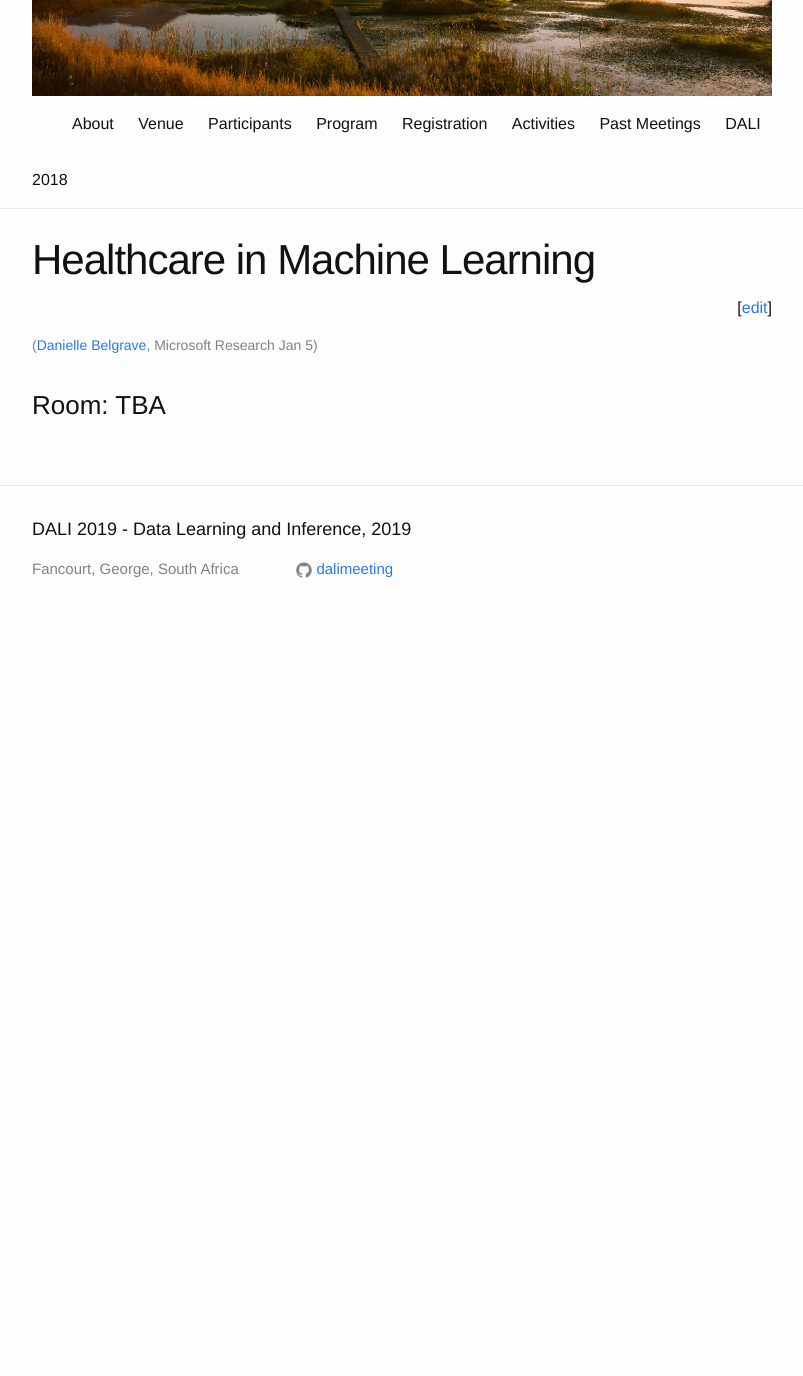
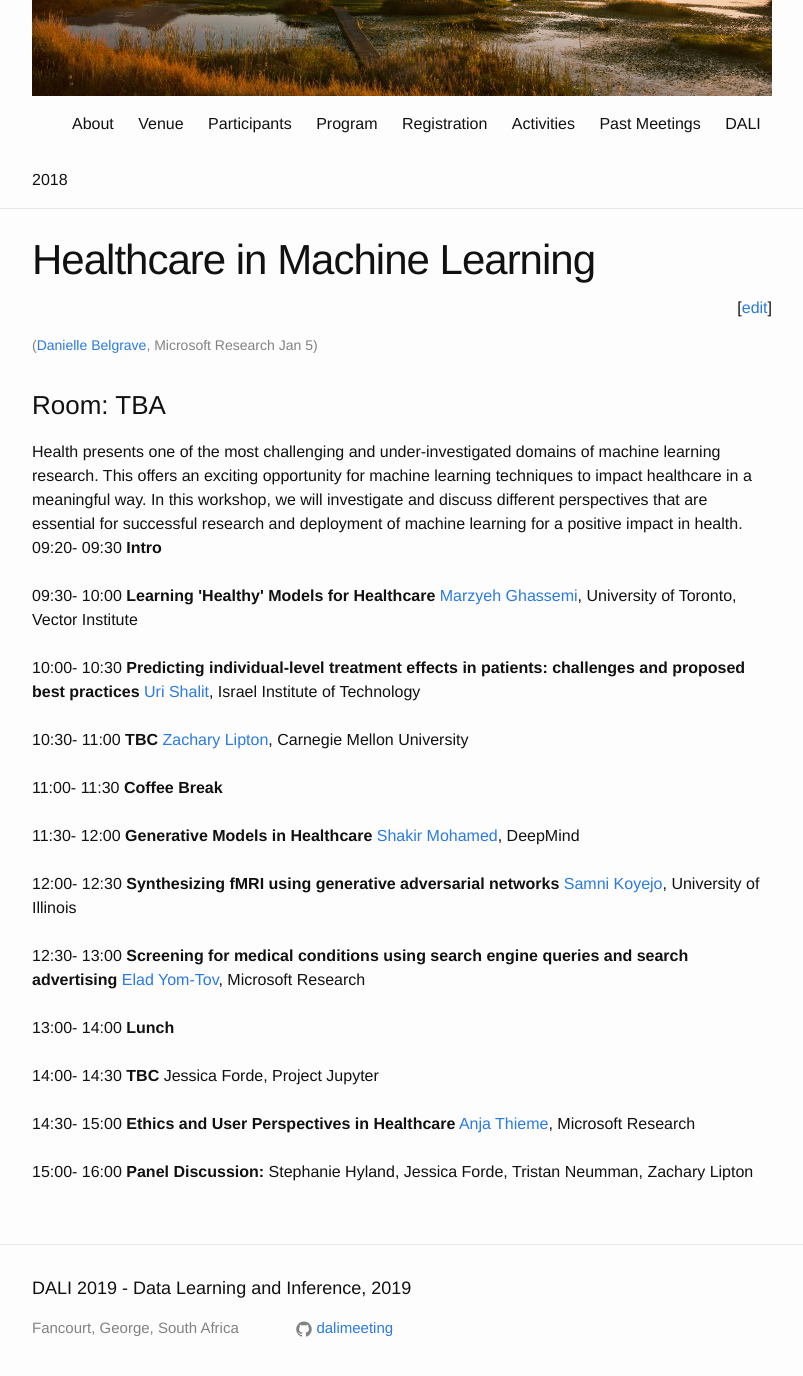
Before and after one commit to dalimeeting/dalimeeting.github.io, a Jekyll site: the page built from _posts/2019-01-05-workshop-HealthcareML.md, in a window 1280 px wide and 1400 px high, scrolled down 255 px. Shown: the top 1376 px of the window, without its empty margins (238-1041 px from the left). Built offline with Jekyll 4.4.1, drawn with Linux system fonts in a browser that asks for light colours; before the commit the page ends 900 px from its top, so only the background shows below that.

Commit message:
Update 2019-01-05-workshop-HealthcareML.md

```diff
--- a/_posts/2019-01-05-workshop-HealthcareML.md
+++ b/_posts/2019-01-05-workshop-HealthcareML.md
@@ -1,7 +1,7 @@
 ---
 title:  "Healthcare in Machine Learning"
 layout: multitrack
-abstract: ""
+abstract: "Health presents one of the most challenging and under-investigated domains of machine learning research. This offers an exciting opportunity for machine learning techniques to impact healthcare in a meaningful way. In this workshop, we will investigate and discuss different perspectives that are essential for successful research and deployment of machine learning for a positive impact in health."
 organizer_url:
 categories:
 - dali2019
@@ -12,5 +12,114 @@ organizers:
   institute: Microsoft Research
 room: "TBA"
 show_abstracts: false
-
+talks:
+- title: "Intro"
+  author:
+  - given:
+    family:
+    url:
+    institute:
+  youtube:
+  abstract:
+  start: "09:20"
+  end: "09:30"
+- title: "Learning 'Healthy' Models for Healthcare"
+  author:
+  - given: Marzyeh
+    family: Ghassemi
+    url: http://www.marzyehghassemi.com/
+    institute: University of Toronto, Vector Institute
+  youtube:
+  start: "09:30"
+  end: "10:00"
+- title: "Predicting individual-level treatment effects in patients: challenges and proposed best practices "
+  author:
+  - given: Uri
+    family: Shalit
+    url: https://web.iem.technion.ac.il/en/people/urishalit.html
+    institute: Israel Institute of Technology
+  youtube:
+  start: "10:00"
+  end: "10:30"
+- title: "TBC"
+  author:
+  - given: Zachary
+    family: Lipton
+    url: http://zacklipton.com/
+    institute: Carnegie Mellon University
+  youtube:
+  start: "10:30"
+  end: "11:00"
+- title: Coffee Break
+  author:
+  - given:
+    family:
+    url:
+    institute:
+  youtube:
+  start: "11:00"
+  end: "11:30"
+- title: "Generative Models in Healthcare"
+  author:
+  - given: Shakir
+    family: Mohamed
+    url: https://shakirm.com/
+    institute: DeepMind
+  youtube:
+  start: "11:30"
+  end: "12:00"
+- title: "Synthesizing fMRI using generative adversarial networks"
+  author:
+  - given: Samni
+    family: Koyejo
+    url: http://sanmi.cs.illinois.edu/
+    institute: University of Illinois
+  youtube:
+  start: "12:00"
+  end: "12:30"
+- title: "Screening for medical conditions using search engine queries and search advertising"
+  author:
+  - given: Elad
+    family: Yom-Tov
+    url: https://www.microsoft.com/en-us/research/people/eladyt/
+    institute: Microsoft Research
+  youtube:
+  start: "12:30"
+  end: "13:00"
+- title: Lunch
+  author:
+  - given:
+    family:
+    url:
+    institute:
+  youtube:
+  start: "13:00"
+  end: "14:00"
+- title: "TBC"
+  author:
+  - given: Jessica
+    family: Forde
+    url:
+    institute: Project Jupyter
+  youtube:
+  start: "14:00"
+  end: "14:30"
+- title: "Ethics and User Perspectives in Healthcare"
+  author:
+  - given: Anja
+    family: Thieme
+    url: https://designandwellbeing.com/index.html
+    institute: Microsoft Research
+  youtube:
+  start: "14:30"
+  end: "15:00"
+- title: "Panel Discussion: "
+  author:
+  - given: Stephanie Hyland, Jessica Forde, Tristan Neumman, Zachary Lipton
+    family:
+    url:
+    institute:
+  youtube:
+  start: "15:00"
+  end: "16:00"
 ---
```
